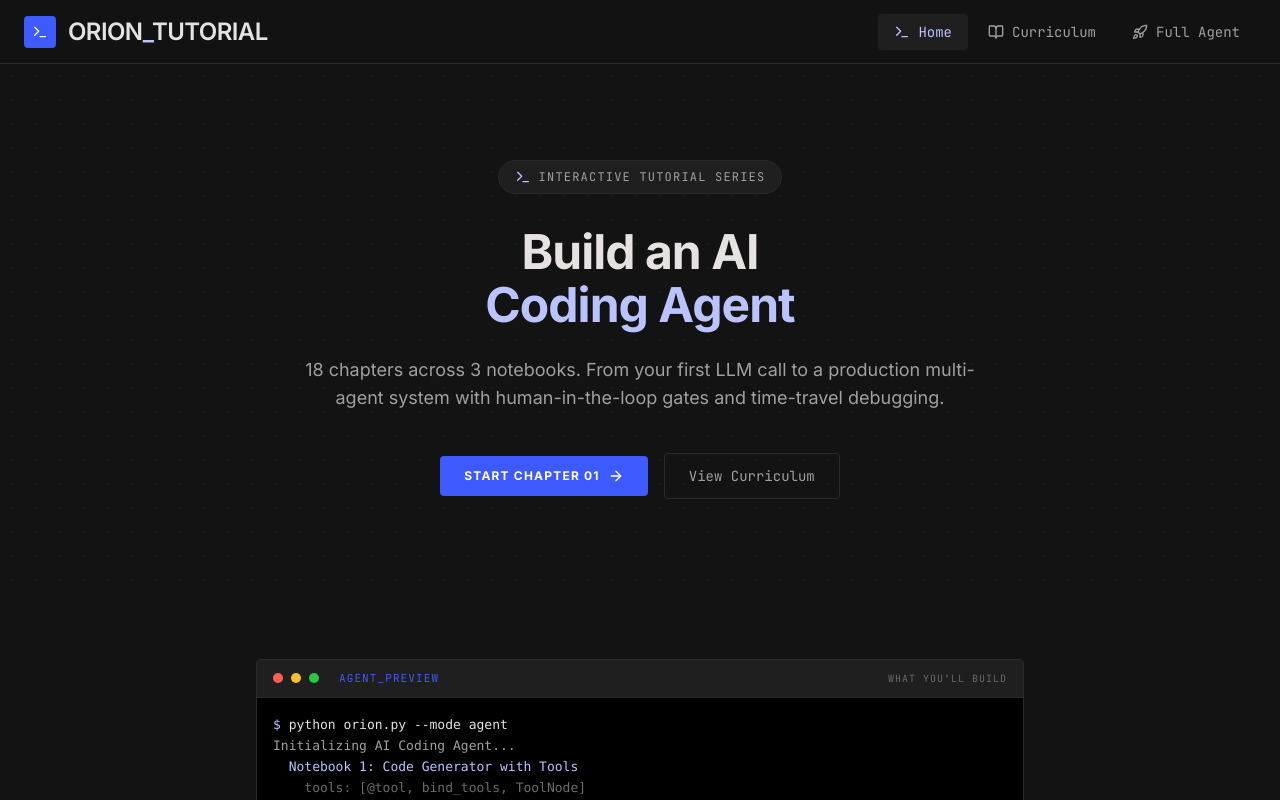
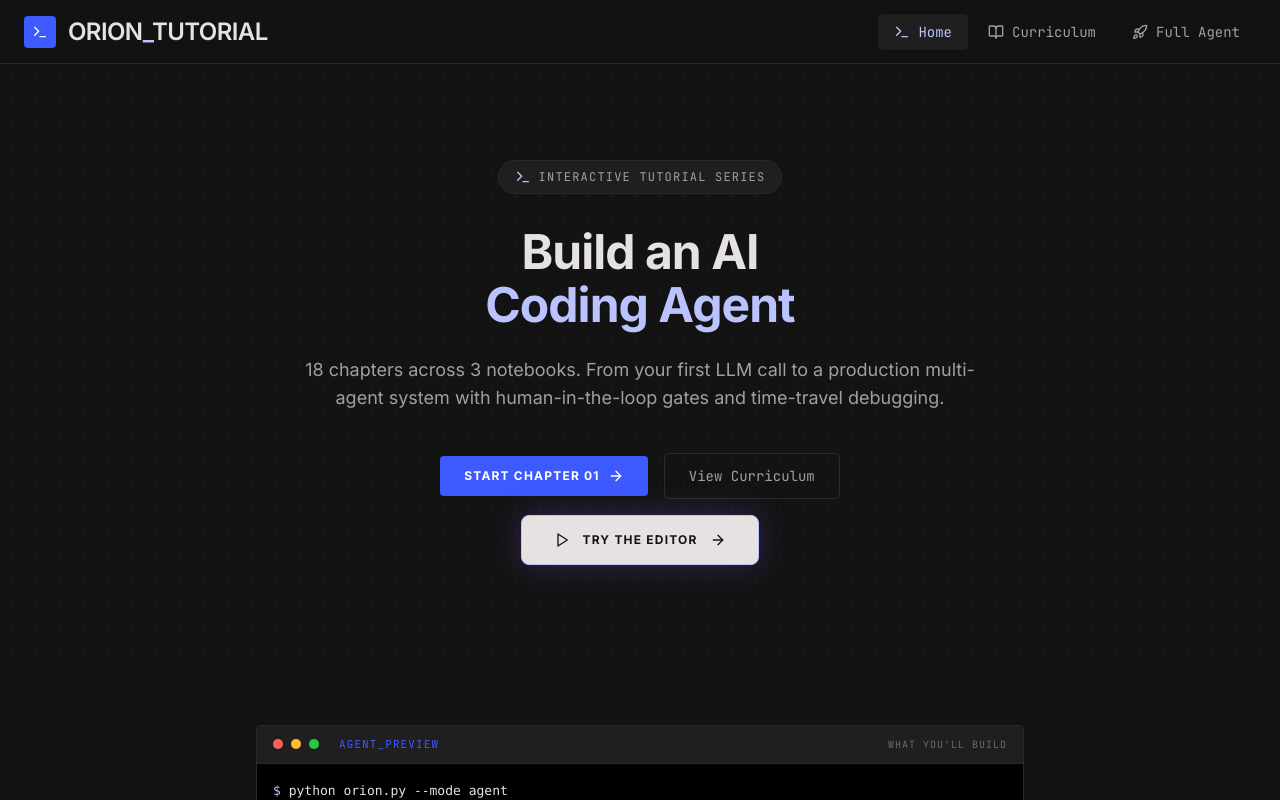
Before and after one commit to ishandutta0098/orion-tutorial, a Next.js app in the folder web/: page / in a window 1280 px wide. Shown: the top 800 px of the page. Built offline with nearby package versions, Linux system fonts and the light colour scheme.

Commit message:
add homepage playground cta

```diff
--- a/web/components/Home/HeroBand.tsx
+++ b/web/components/Home/HeroBand.tsx
@@ -1,5 +1,5 @@
 import Link from "next/link";
-import { ArrowRight, Terminal } from "lucide-react";
+import { ArrowRight, Play, Terminal } from "lucide-react";
 
 export function HeroBand() {
   return (
@@ -24,7 +24,8 @@ export function HeroBand() {
           multi-agent system with human-in-the-loop gates and time-travel debugging.
         </p>
 
-        <div className="flex items-center justify-center gap-4 mt-10">
+        <div className="mt-10 space-y-4">
+          <div className="flex flex-col sm:flex-row items-center justify-center gap-4">
             <Link
               href="/curriculum/setting-up-llm"
               className="inline-flex items-center gap-2 px-6 py-3 rounded font-headline text-label-caps uppercase tracking-widest bg-primary text-white hover:bg-primary-dim transition-colors"
@@ -39,6 +40,15 @@ export function HeroBand() {
               View Curriculum
             </Link>
           </div>
+          <Link
+            href="/playground"
+            className="inline-flex items-center gap-3 px-8 py-4 rounded-lg font-headline text-label-caps uppercase tracking-widest bg-ink text-night border border-primary-light shadow-[0_0_32px_rgba(138,92,246,0.28)] hover:bg-primary-light hover:text-white transition-colors"
+          >
+            <Play className="w-4 h-4" />
+            Try the Editor
+            <ArrowRight className="w-4 h-4" />
+          </Link>
+        </div>
       </div>
     </section>
   );
```
Lines whose indentation alone changed are shown as unchanged.
